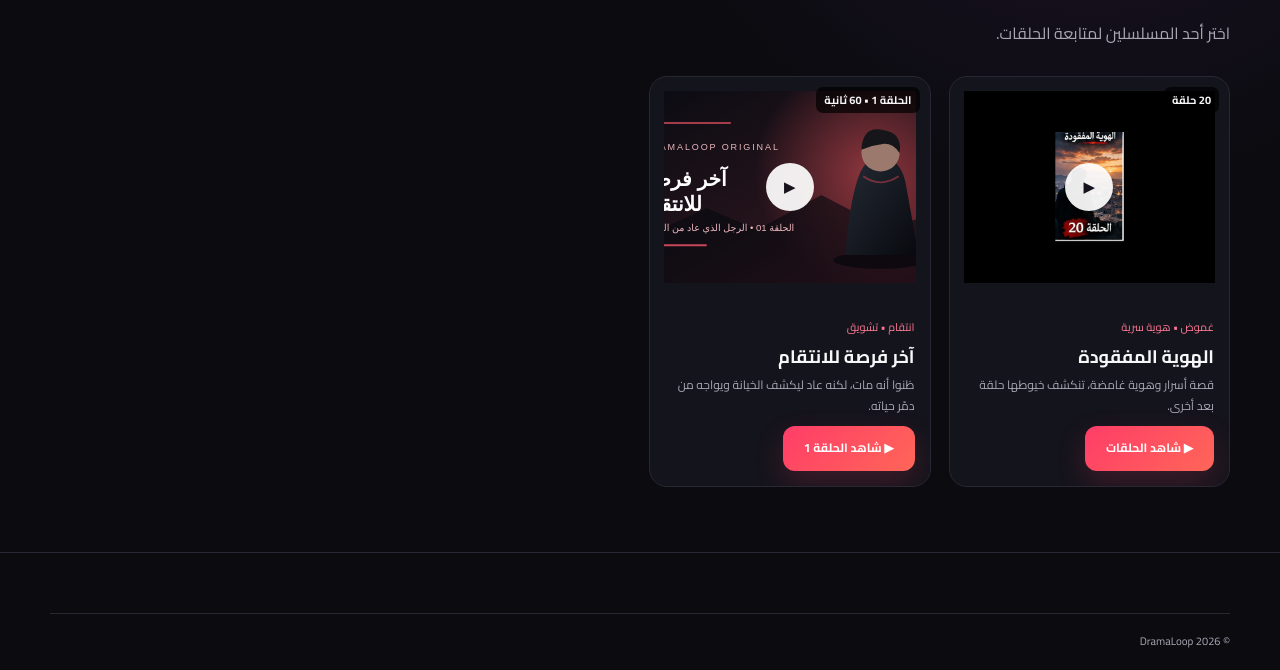
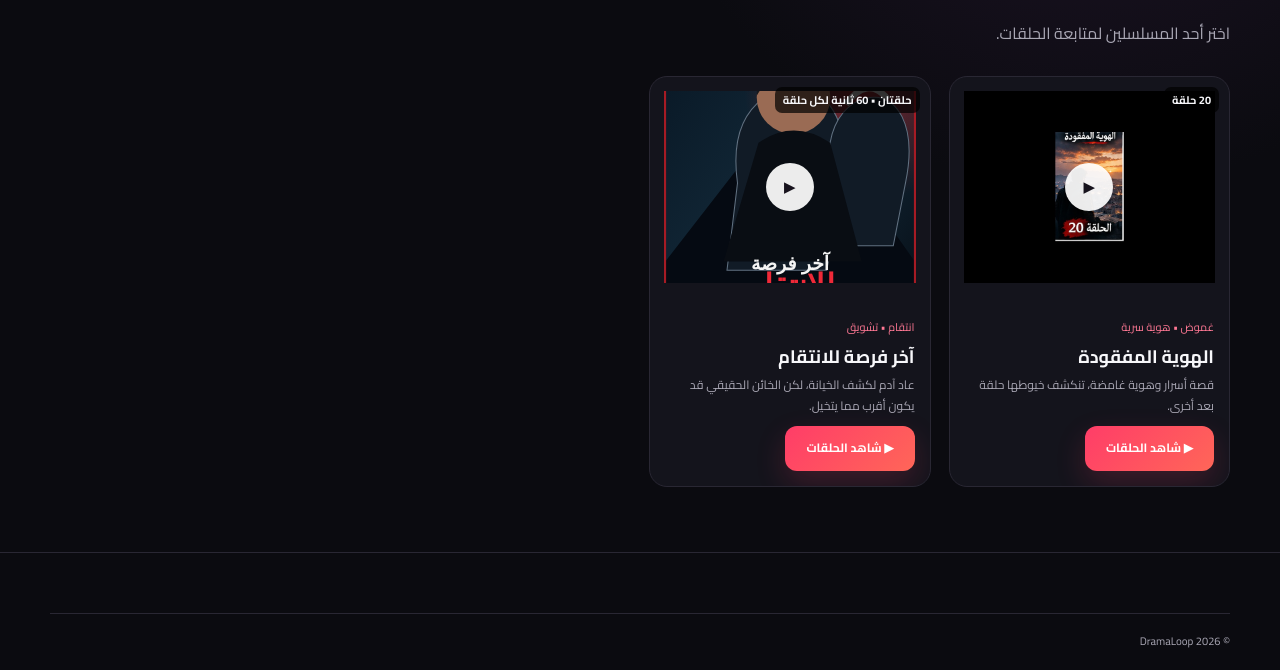
Before and after one commit to smail1983/DramaLoop, a plain HTML site: page series.html in a window 1280 px wide. Shown: the part 271-941 px from the top of the page. Drawn offline with Linux system fonts and the light colour scheme.

Commit message:
Show two available episodes in Last Chance Revenge card

```diff
--- a/series.html
+++ b/series.html
@@ -3,5 +3,5 @@
 <body><header class="site-header"><div class="container nav-wrap"><a class="brand" href="index.html"><span class="brand-mark">D</span><span>Drama<span>Loop</span></span></a><nav class="main-nav"><a href="index.html">الرئيسية</a><a class="active" href="series.html">المسلسلات</a></nav><button class="menu-btn" onclick="document.body.classList.toggle('nav-open')">☰</button></div></header>
 <main class="container section"><div class="section-head"><div><span class="eyebrow">مكتبة DramaLoop</span><h1>مسلسلاتنا</h1></div></div><p style="color:var(--muted);max-width:700px">اختر أحد المسلسلين لمتابعة الحلقات.</p><div class="episode-grid" style="margin-top:28px">
 <article class="episode-card"><div class="thumb" style="position:relative;overflow:hidden"><img src="lost-identity-episode-20.jpg" alt="غلاف الهوية المفقودة" style="width:100%;height:100%;object-fit:cover;display:block"><span style="position:absolute;top:10px;right:10px">20 حلقة</span></div><div class="card-body"><span class="tag">غموض • هوية سرية</span><h3>الهوية المفقودة</h3><p>قصة أسرار وهوية غامضة، تنكشف خيوطها حلقة بعد أخرى.</p><a class="btn btn-primary" href="watch.html?series=hidden-identity&ep=20">▶ شاهد الحلقات</a></div></article>
-<article class="episode-card"><div class="thumb" style="position:relative;overflow:hidden"><img src="last-chance-revenge-thumbnail.svg" alt="غلاف آخر فرصة للانتقام الحلقة الأولى" style="width:100%;height:100%;object-fit:cover;display:block"><span style="position:absolute;top:10px;right:10px">الحلقة 1 • 60 ثانية</span></div><div class="card-body"><span class="tag">انتقام • تشويق</span><h3>آخر فرصة للانتقام</h3><p>ظنوا أنه مات، لكنه عاد ليكشف الخيانة ويواجه من دمّر حياته.</p><a class="btn btn-primary" href="watch.html?series=last-chance-revenge&ep=1">▶ شاهد الحلقة 1</a></div></article>
+<article class="episode-card"><div class="thumb" style="position:relative;overflow:hidden"><img src="last-chance-revenge-episode-2.svg" alt="غلاف آخر فرصة للانتقام الحلقة الثانية" style="width:100%;height:100%;object-fit:cover;display:block"><span style="position:absolute;top:10px;right:10px">حلقتان • 60 ثانية لكل حلقة</span></div><div class="card-body"><span class="tag">انتقام • تشويق</span><h3>آخر فرصة للانتقام</h3><p>عاد آدم لكشف الخيانة، لكن الخائن الحقيقي قد يكون أقرب مما يتخيل.</p><a class="btn btn-primary" href="watch.html?series=last-chance-revenge&ep=1">▶ شاهد الحلقات</a></div></article>
 </div></main><footer class="site-footer"><div class="container copyright">© 2026 DramaLoop</div></footer></body></html>
```
